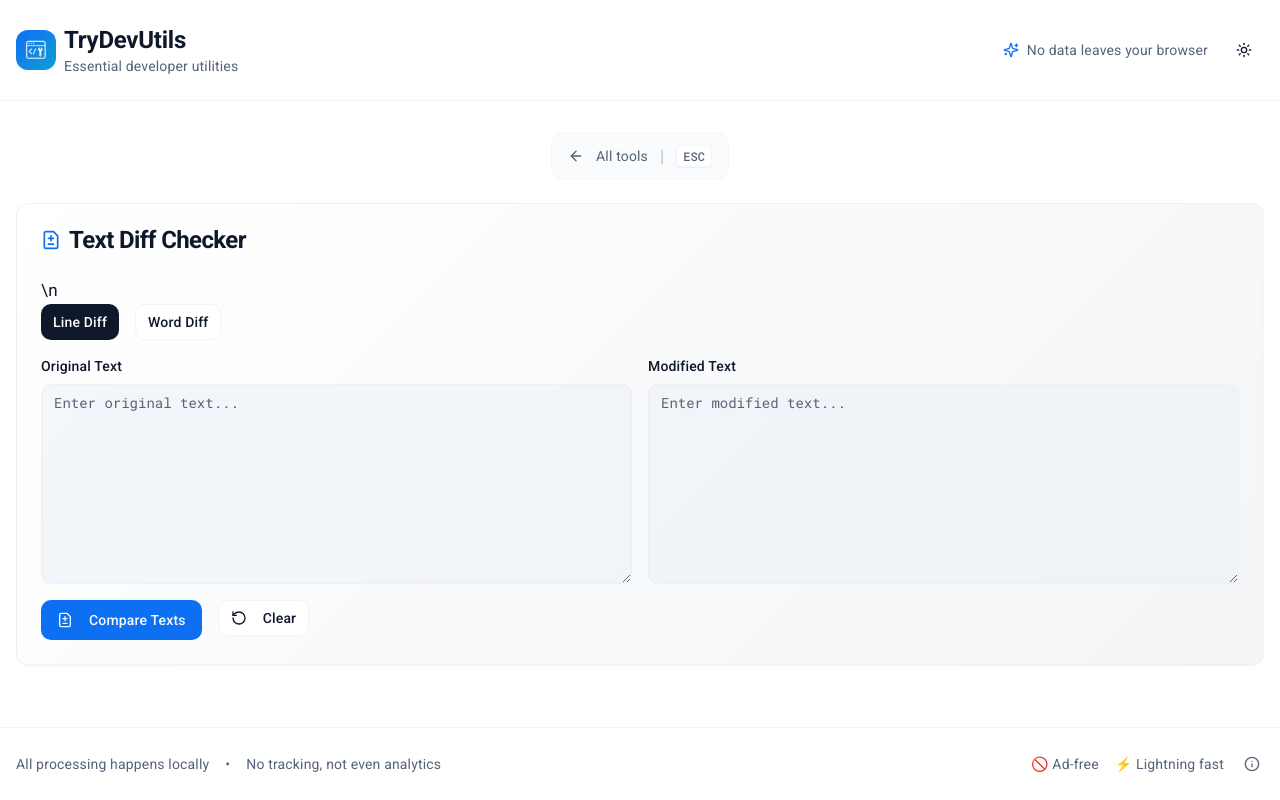
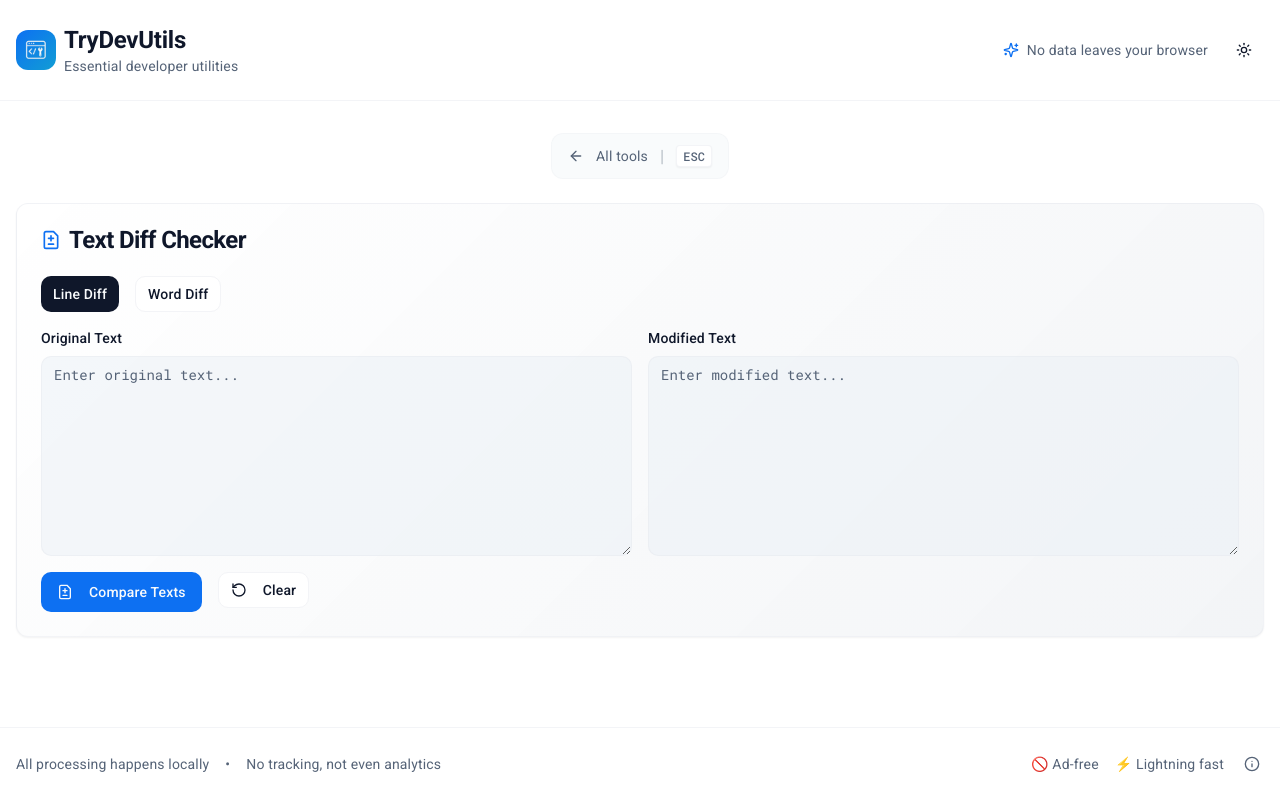
Before and after one commit to gammabowl/try-devutils, a React (Vite) app: page /diff in a window 1280 px wide. Built offline with nearby package versions, Linux system fonts and the light colour scheme.

Commit message:
fix: minor new line

```diff
--- a/src/components/tools/TextDiff.tsx
+++ b/src/components/tools/TextDiff.tsx
@@ -84,7 +84,8 @@
           Text Diff Checker
         </CardTitle>
       </CardHeader>
-      <CardContent className="space-y-4">\n        <div className="flex gap-2 mb-4">
+      <CardContent className="space-y-4">
+        <div className="flex gap-2 mb-4">
           <Button
             onClick={() => setDiffType("lines")}
             variant={diffType === "lines" ? "default" : "outline"}
```
